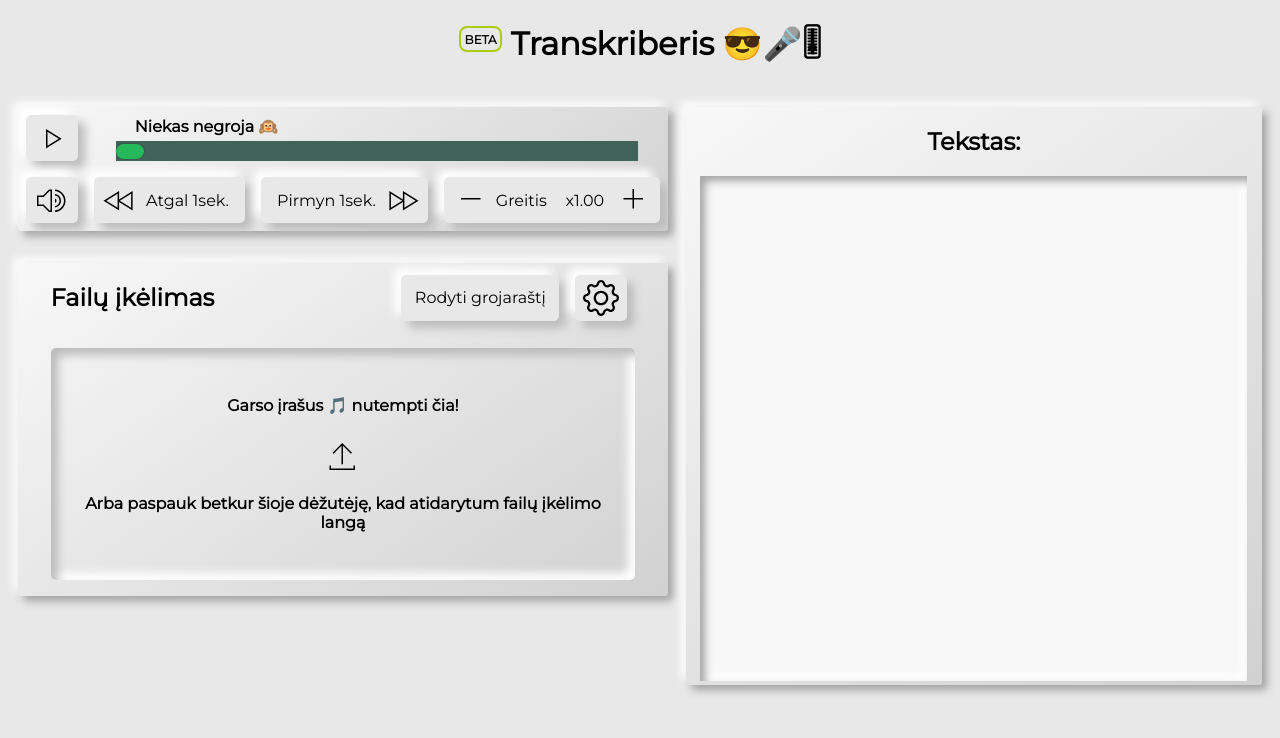
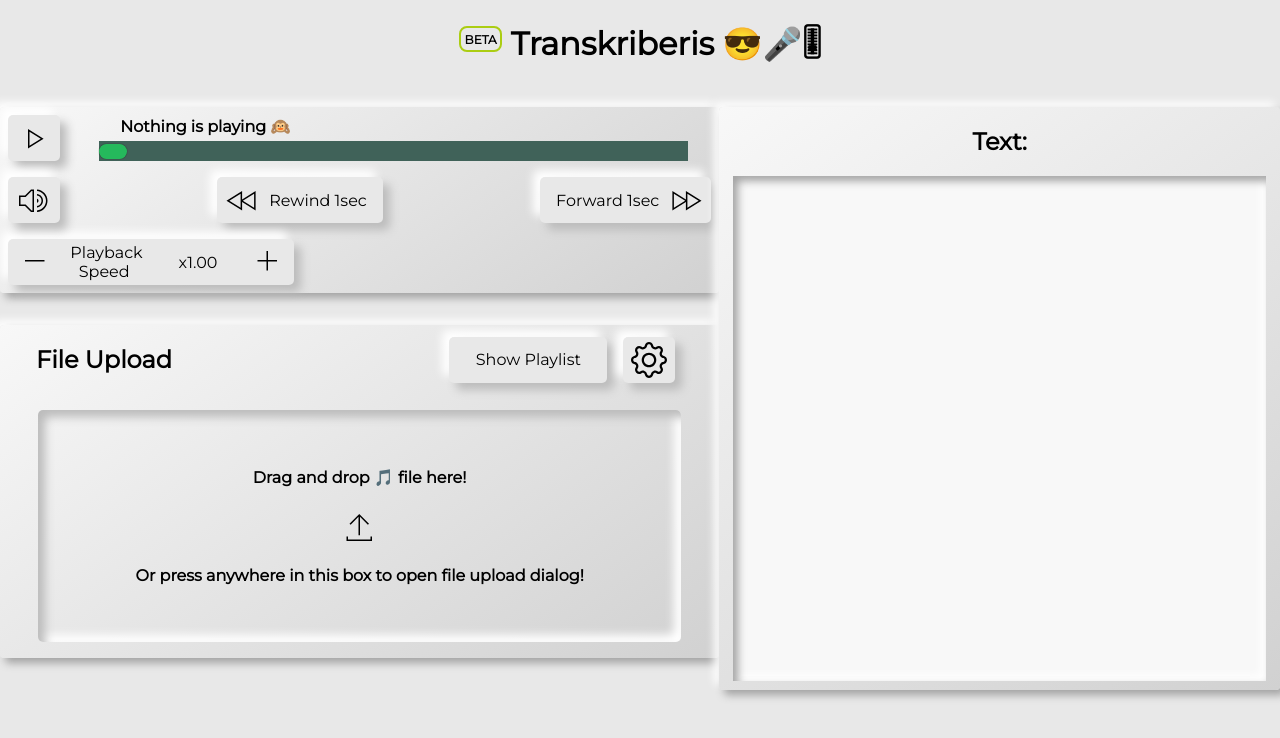
Before and after one commit to Airidc/Transkriberis, a Vue app: page / in a window 1280 px wide. Shown: the top 738 px of the page. Built offline with nearby package versions, Linux system fonts and the light colour scheme; what vue-toastr would draw is missing.

Commit message:
Translated to eng

```diff
--- a/src/components/AudioPlayer.vue
+++ b/src/components/AudioPlayer.vue
@@ -12,7 +12,7 @@
         <div class="progress-bar-container">
           <div class="audio--text">
             <h4 v-if="audio.src" class="time">{{ currentPlayTime }}</h4>
-            <h4>{{ audio.name ? audio.name : "Niekas negroja 🙉" }}</h4>
+            <h4>{{ audio.name ? audio.name : "Nothing is playing 🙉" }}</h4>
           </div>
           <div class="progress-bar--wrapper">
             <input
@@ -50,12 +50,12 @@
         <span @click="handleRewind(false)" class="audio-btn--clickable">
           <RewindIcon class="flip"></RewindIcon>
           <span class="btn-text">
-            Atgal {{ this.settings.options.rewindSeconds }}sek.
+            Rewind {{ this.settings.options.rewindSeconds }}sec
           </span>
         </span>
         <span @click="handleRewind(true)" class="audio-btn--clickable">
           <span class="btn-text">
-            Pirmyn {{ this.settings.options.rewindSeconds }}sek.
+            Forward {{ this.settings.options.rewindSeconds }}sec
           </span>
           <RewindIcon></RewindIcon>
         </span>
@@ -64,7 +64,7 @@
             <MinusIcon class="flip inner-btn"></MinusIcon>
           </span>
           <span class="btn-text">
-            Greitis
+            Playback Speed
           </span>
           <span class="btn-text">
             x{{ parseFloat(audio.playbackSpeed).toFixed(2) }}
@@ -400,7 +400,6 @@ export default {
   padding: 0 0.5em;
 
   min-width: 36px;
-  width: 200px;
   min-height: 46px;
   border-radius: 5px;
   background: #e8e8e8;
--- a/src/components/Playlist.vue
+++ b/src/components/Playlist.vue
@@ -1,13 +1,13 @@
 <template>
   <div class="playlist">
     <div class="top">
-      <h2>{{ !isPlaylistView ? "Failų įkėlimas" : "Grojaraštis" }}</h2>
+      <h2>{{ !isPlaylistView ? "File Upload" : "Playlist" }}</h2>
       <span
         @click="handleViewClick"
         class="audio-btn--clickable toggle-btn"
         style="height: 40px; margin-left: 2.5em;"
       >
-        {{ isPlaylistView ? "Įkelti failus" : "Rodyti grojaraštį" }}
+        {{ isPlaylistView ? "Upload Files" : "Show Playlist" }}
       </span>
       <span @click="openSettings" class="audio-btn--clickable">
         <GearIcon></GearIcon>
@@ -36,12 +36,9 @@
       @dragleave="handleDragLeave"
       @click="imitateClickUpload"
     >
-      <h4>Garso įrašus 🎵 nutempti čia!</h4>
+      <h4>Drag and drop 🎵 file here!</h4>
       <UploadIcon></UploadIcon>
-      <h4
-        >Arba paspauk betkur šioje dėžutėję, kad atidarytum failų įkėlimo
-        langą</h4
-      >
+      <h4>Or press anywhere in this box to open file upload dialog!</h4>
     </div>
     <input
       type="file"
--- a/src/components/Settings.vue
+++ b/src/components/Settings.vue
@@ -3,42 +3,42 @@
     <div class="settings-content">
       <span class="settings-close" @click="closeModal">X</span>
       <div class="settings-section">
-        <h3>Greitųjų mygtukų nustatymai</h3>
+        <h3>Keyboard shortcut settings</h3>
         <div class="input-group">
-          <h4>Paleisti/Sustabdyti</h4>
+          <h4>Play/Pause</h4>
           <input
             ref="playPause"
             type="text"
             readonly
             v-bind:data-property="'keyBindings.playPause'"
             @click="getInput($refs['playPause'], $event)"
-            :value.prop="settings.keyBindings.playPause || 'Nera knopkės 🤷‍♂️🤷‍♀️'"
+            :value.prop="settings.keyBindings.playPause || 'No Bindings 🤷‍♂️🤷‍♀️'"
           />
         </div>
         <div class="input-group">
-          <h4>Atsukti atgal</h4>
+          <h4>Rewind</h4>
           <input
             ref="rewind"
             type="text"
             readonly
             v-bind:data-property="'keyBindings.rewind'"
             @click="getInput($refs['rewind'], $event)"
-            :value.prop="settings.keyBindings.rewind || 'Nera knopkės 🤷‍♂️🤷‍♀️'"
+            :value.prop="settings.keyBindings.rewind || 'No Bindings 🤷‍♂️🤷‍♀️'"
           />
         </div>
         <div class="input-group">
-          <h4>Pasukti į priekį</h4>
+          <h4>Forward</h4>
           <input
             ref="forward"
             type="text"
             readonly
             v-bind:data-property="'keyBindings.forward'"
             @click="getInput($refs['forward'], $event)"
-            :value.prop="settings.keyBindings.forward || 'Nera knopkės 🤷‍♂️🤷‍♀️'"
+            :value.prop="settings.keyBindings.forward || 'No Bindings 🤷‍♂️🤷‍♀️'"
           />
         </div>
         <div class="input-group">
-          <h4>Greitis +</h4>
+          <h4>Playback speed increase</h4>
           <input
             ref="playbackSpeedIncrease"
             type="text"
@@ -46,12 +46,12 @@
             v-bind:data-property="'keyBindings.playbackSpeedIncrease'"
             @click="getInput($refs['playbackSpeedIncrease'], $event)"
             :value.prop="
-              settings.keyBindings.playbackSpeedIncrease || 'Nera knopkės 🤷‍♂️🤷‍♀️'
+              settings.keyBindings.playbackSpeedIncrease || 'No Bindings 🤷‍♂️🤷‍♀️'
             "
           />
         </div>
         <div class="input-group">
-          <h4>Greitis -</h4>
+          <h4>Playback speed decrease</h4>
           <input
             ref="playbackSpeedDecrease"
             type="text"
@@ -59,15 +59,15 @@
             v-bind:data-property="'keyBindings.playbackSpeedDecrease'"
             @click="getInput($refs['playbackSpeedDecrease'], $event)"
             :value.prop="
-              settings.keyBindings.playbackSpeedDecrease || 'Nera knopkės 🤷‍♂️🤷‍♀️'
+              settings.keyBindings.playbackSpeedDecrease || 'No Bindings 🤷‍♂️🤷‍♀️'
             "
           />
         </div>
       </div>
       <div class="settings-section">
-        <h3>Grotuvo valdymo pasirinktys</h3>
+        <h3>Audio player settings</h3>
         <div class="input-group">
-          <h4>Persukimo kiekis (sekundės)</h4>
+          <h4>Rewind amount (seconds)</h4>
           <input
             ref="rewindSeconds"
             type="number"
@@ -77,7 +77,7 @@
           />
         </div>
         <div class="input-group">
-          <h4>Pagreitinimas / sulėtinimas (žingsnis)</h4>
+          <h4>Playback speed step</h4>
           <input
             type="number"
             ref="playbackSpeedStep"
@@ -87,7 +87,7 @@
           />
         </div>
         <div class="input-group">
-          <h4>Atsukti laiką paleidžiant po pauzės?</h4>
+          <h4>Rewind after pause?</h4>
           <div class="checkbox-container">
             <input
               type="checkbox"
@@ -105,7 +105,7 @@
           </div>
         </div>
         <div class="input-group">
-          <h4>Atsukti sekundžių po pauzės</h4>
+          <h4>Amount of seconds to rewind after pause</h4>
           <input
             type="number"
             ref="rewindAfterPauseSeconds"
@@ -141,7 +141,7 @@ export default {
       let usedKeys = [];
       Object.keys(this.settings.keyBindings).forEach((key) => {
         let keyBindingValue = this.settings.keyBindings[key];
-        console.log("naudojami raktai:", keyBindingValue);
+        // console.log("naudojami raktai:", keyBindingValue);
         if (!keyBindingValue) return;
         usedKeys.push(keyBindingValue);
       });
--- a/src/components/TextEditor.vue
+++ b/src/components/TextEditor.vue
@@ -1,6 +1,6 @@
 <template>
   <div class="text-container">
-    <h2>Tekstas:</h2>
+    <h2>Text:</h2>
     <div class="text-area-containter">
       <textarea
         name="text"
```
Also changed, not shown: 1 other file (tests, documents, lock files or other folders).
